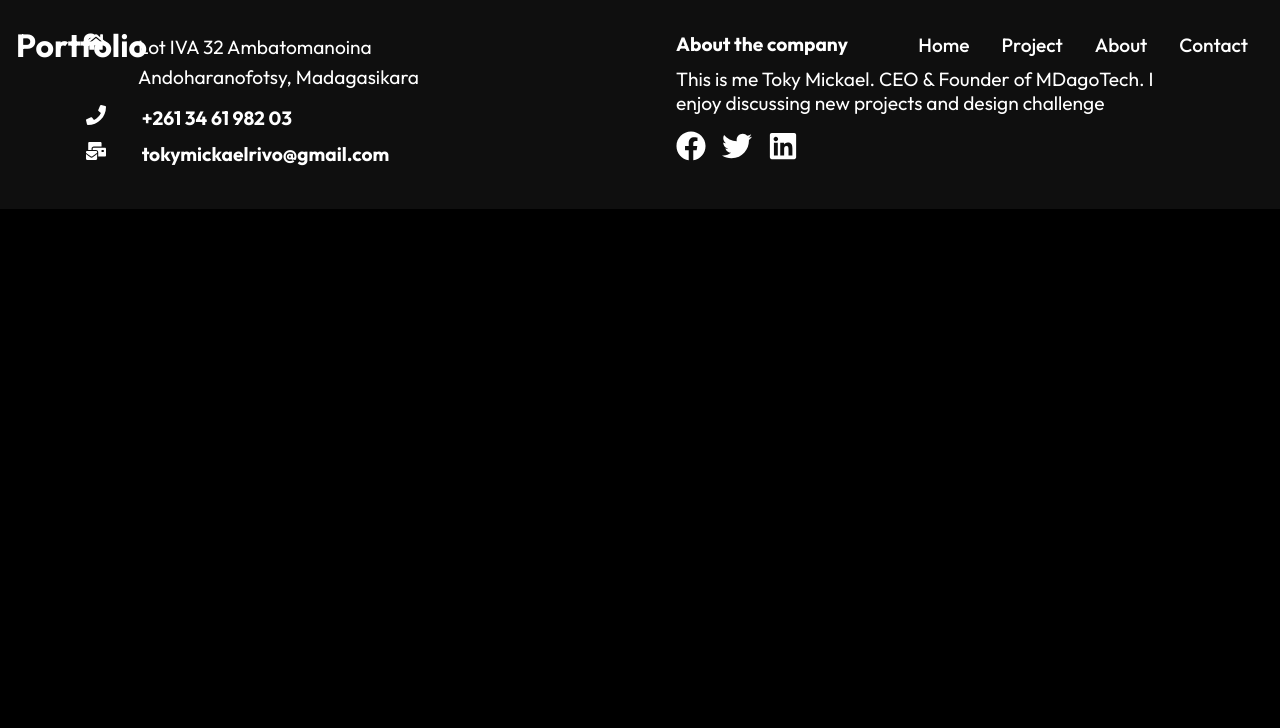
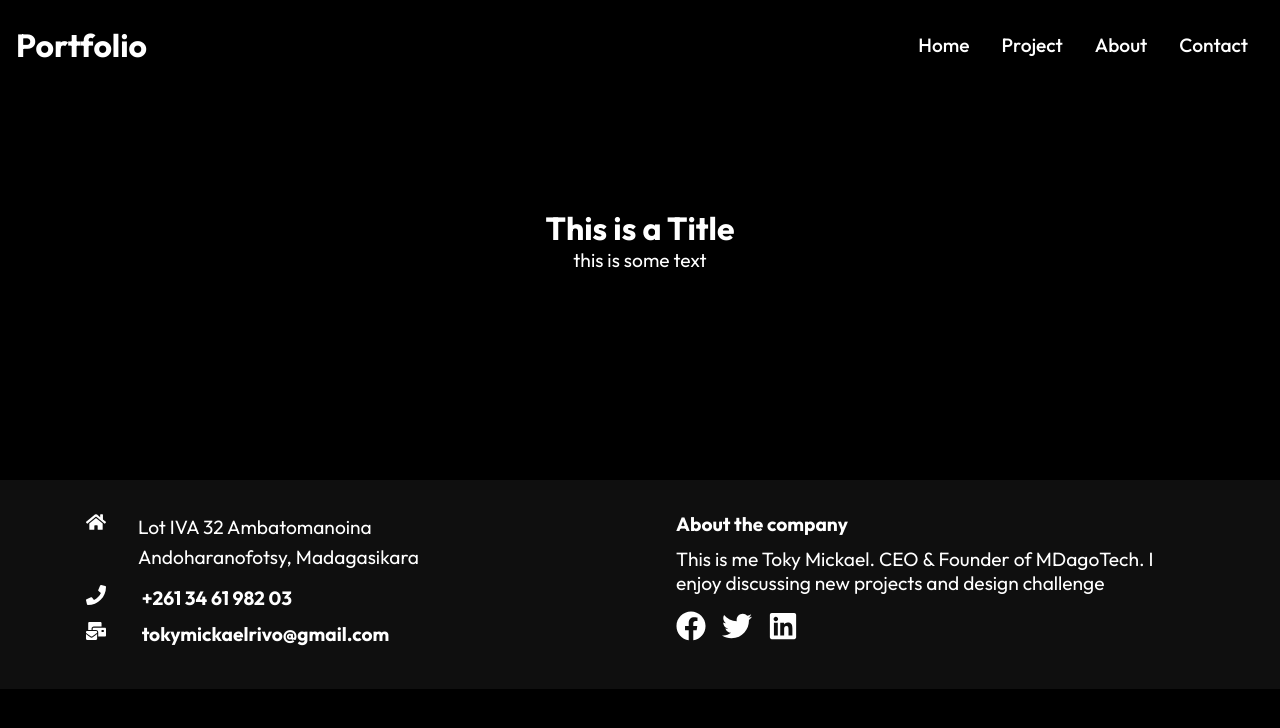
Before and after one commit to meiddiel/portfolio, a React (Create React App) app: page /project in a window 1280 px wide. Shown: the top 728 px of the page. Built offline with nearby package versions, Linux system fonts and the light colour scheme.

Commit message:
create another heroImg
it's to differenciat home between other route

```diff
--- /dev/null
+++ b/src/components/HeroImg2.js
@@ -0,0 +1,13 @@
+import React from "react";
+import "./HeroimgStyles2.css";
+
+const HeroImg2 = () => {
+  return <div className="hero-img">
+    <div className="heading">
+      <h1>This is a Title</h1>
+      <p>this is some text</p>
+    </div>
+  </div>
+};
+
+export default HeroImg2;
--- /dev/null
+++ b/src/components/HeroimgStyles2.css
@@ -0,0 +1,15 @@
+.hero-img {
+  width: 100%;
+  background: rgba(0, 0, 0, 0.5);
+  height: 60vh;
+  position: relative;
+}
+
+.heading {
+  width: 100%;
+  height: 100%;
+  display: flex;
+  flex-direction: column;
+  justify-content: center;
+  align-items: center;
+}
--- a/src/routes/Project.js
+++ b/src/routes/Project.js
@@ -1,11 +1,13 @@
 import React from "react";
 import Footer from "../components/Footer";
+import HeroImg2 from "../components/HeroImg2";
 import Navbar from "../components/Navbar";
 
 const Project = () => {
   return (
     <div>
       <Navbar />
+      <HeroImg2 />
       <Footer />
     </div>
   );
```
